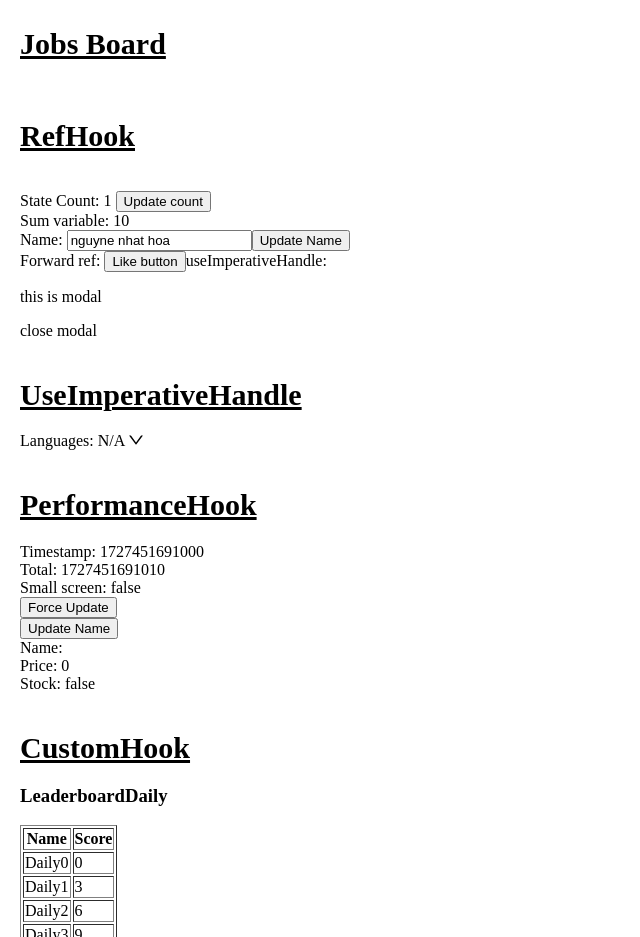
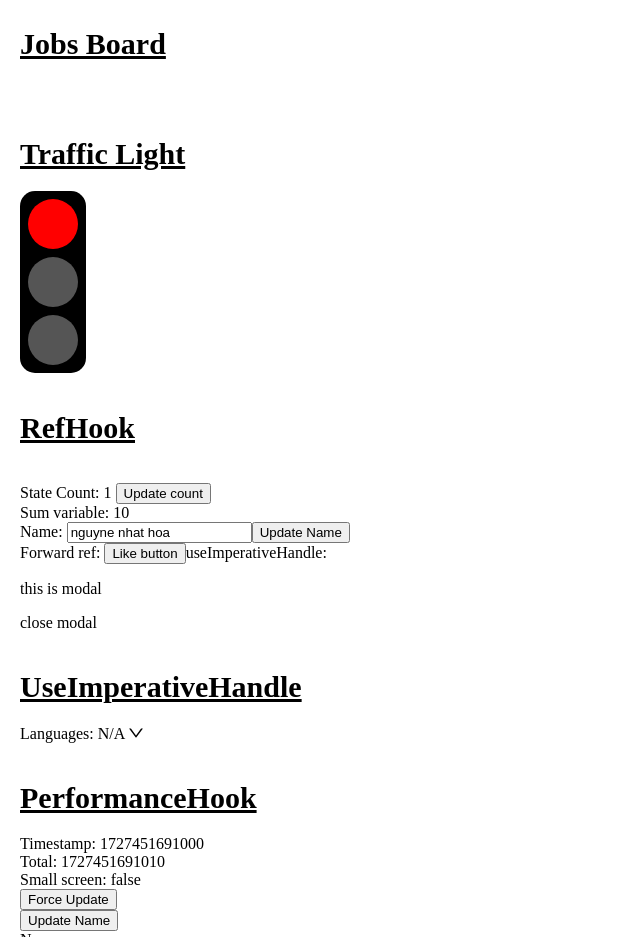
Before and after one commit to drawyoung0405/react-course-hero, a React (Vite) app: page / in a window 1280 px wide. Shown: the part 2620-3557 px from the top of the page, without its empty margins (0-640 px from the left). Built offline with nearby package versions, Linux system fonts and the light colour scheme; no server answers.

Commit message:
TrafficLight

```diff
--- a/src/App.jsx
+++ b/src/App.jsx
@@ -24,6 +24,7 @@ import UseImperativeHandle from './UseImperativeHandle';
 import PerformanceHook from './PerformanceHook';
 import CustomHook from './CustomHook';
 import { Link, NavLink, Route, Routes } from 'react-router-dom';
+import TrafficLight from './sampleApp-DuyLoc/TrafficLight/TrafficLight';
 
 function App() {
   const count = 1;
@@ -119,6 +120,10 @@ function App() {
      <br />
      <JobBoard />
 
+     <br/>
+     <br/>
+     <TrafficLight />
+
      <br />
      <RefHook />
 
--- /dev/null
+++ b/src/sampleApp-DuyLoc/TrafficLight/TrafficLight.jsx
@@ -0,0 +1,56 @@
+import React from 'react'
+
+function TrafficLight() {
+    const [currenLight, setCurrentLight] = React.useState("green");
+
+    React.useEffect(() => {
+        let timerId;
+
+        switch(currenLight) {
+            case 'green':
+            timerId = setTimeout(() => {
+                setCurrentLight('yellow');
+            },3000);
+            break;
+
+            case 'yellow':
+            timerId = setTimeout(() => {
+                setCurrentLight('red');
+            },500);
+            break;
+
+            case 'red':
+            timerId = setTimeout(() => {
+                setCurrentLight('green');
+            }, 4000);
+            break;
+
+            default:
+            break;
+        }
+
+        return () => {
+            clearTimeout(timerId);
+        };
+    },[currenLight]);
+
+  return (
+    <>
+        <h1>Traffic Light</h1>
+        <div className='traffic-container'>
+            <div className="traffic-light-container">
+                <div className="traffic-light"
+                style={currenLight === "red" ? {backgroundColor: 'red'} : {backgroundColor: "#555555"}}
+                ></div>
+                <div className='traffic-light'
+                style={currenLight === "yellow" ? {backgroundColor: 'yellow'} : {backgroundColor: "#555555"} }
+                ></div>
+                <div className='traffic-light'
+                 style={currenLight === "green" ? {backgroundColor: 'green'} : {backgroundColor: "#555555"} }></div>
+            </div>
+        </div>
+    </>
+  )
+}
+
+export default TrafficLight
--- a/src/styles/index.css
+++ b/src/styles/index.css
@@ -85,3 +85,24 @@ h1 {
 .menu li a.active{
   text-decoration: underline;
 }
+
+/* CSS Traffic Light */
+.traffic-container {
+  width: 66px;
+  height: 182px;
+  background-color: black;
+  border-radius: 15px;
+}
+.traffic-light-container {
+  border-radius: 15px;
+  padding: 8px;
+  display: flex;
+  flex-direction: column;
+  gap: 8px;
+}
+.traffic-light {
+  width: 50px;
+  height: 50px;
+  background-color: #555555;
+  border-radius: 50%;
+}
```
